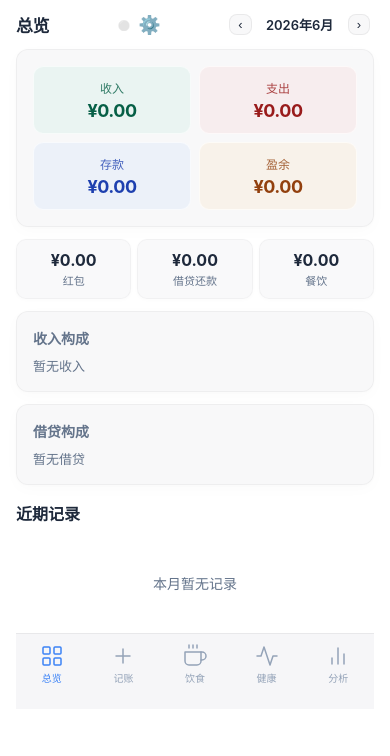
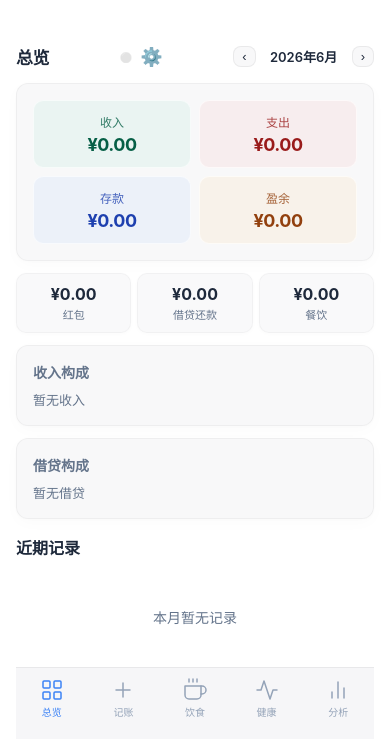
Before and after one commit to guqin88/-, a website: page index.html in a window 390 px wide. Drawn offline with Linux system fonts and the light colour scheme.

Commit message:
fix: CSS Grid 移动端布局 + 简化 JS 修复页面消失

```diff
--- a/css/app.css
+++ b/css/app.css
@@ -198,12 +198,14 @@ body{font-family:-apple-system,BlinkMacSystemFont,"SF Pro","PingFang SC","Helvet
 /* ============================================================ */
 /* Mobile: 全屏展示 */
 /* ============================================================ */
+
+/* ============================================================ */
+/* Mobile: CSS Grid 布局 - 可靠不重叠 */
+/* ============================================================ */
 @media (max-width: 768px) {
   body {
-    margin: 0;
-    padding: 0;
-    align-items: flex-start;
-    justify-content: flex-start;
+    align-items: stretch;
+    justify-content: stretch;
     min-height: 100dvh;
   }
   .phone-frame {
@@ -212,40 +214,34 @@ body{font-family:-apple-system,BlinkMacSystemFont,"SF Pro","PingFang SC","Helvet
     max-height: none !important;
     border-radius: 0 !important;
     box-shadow: none !important;
-    overflow: visible !important;
+    display: grid !important;
+    grid-template-rows: auto 1fr auto;
+    overflow: hidden !important;
   }
   .dynamic-island {
     display: none !important;
   }
   .app-header {
-    position: static !important;
-    top: 0 !important;
+    position: relative !important;
+    top: auto !important;
     padding-top: max(12px, env(safe-area-inset-top, 12px));
-    padding-bottom: 8px;
+    padding-bottom: 6px;
     z-index: auto !important;
     flex-shrink: 0;
   }
   .app-content {
-    flex: 1;
-    min-height: 0;
+    position: relative !important;
     overflow-y: auto;
     -webkit-overflow-scrolling: touch;
-    padding: 8px 16px 140px;
+    padding: 8px 16px 120px;
+    min-height: 0;
   }
   .bottom-tabs {
-    position: static !important;
+    position: relative !important;
     bottom: auto !important;
+    z-index: auto !important;
     flex-shrink: 0;
-    padding: 6px 0 calc(20px + env(safe-area-inset-bottom, 0px));
-    z-index: auto !important;
-  }
-  .month-selector {
-    padding-right: 4px;
-  }
-  .voice-fab {
-    position: sticky;
-    bottom: 12px;
-    z-index: 50;
+    padding: 6px 0 calc(16px + env(safe-area-inset-bottom, 0px));
   }
   .app-header h1 {
     font-size: 17px;
@@ -257,9 +253,9 @@ body{font-family:-apple-system,BlinkMacSystemFont,"SF Pro","PingFang SC","Helvet
     font-size: 13px;
     padding: 2px 8px;
   }
-  .app-header {
-    padding-top: max(12px, env(safe-area-inset-top, 12px));
-    padding-bottom: 4px;
-  }
+  .voice-fab {
+    position: sticky;
+    bottom: 12px;
+    z-index: 50;
   }
 }
--- a/index.html
+++ b/index.html
@@ -9,7 +9,7 @@
 <link rel="manifest" href="manifest.json">
 <meta name="apple-mobile-web-app-capable" content="yes">
 <meta name="apple-mobile-web-app-status-bar-style" content="default">
-<script>(function(){var m=window.innerWidth<=768;if((window.Capacitor&&window.Capacitor.isNative)||m){document.documentElement.classList.add("native-app")}if(m){window.addEventListener("DOMContentLoaded",function(){var d=document.querySelector(".dynamic-island");if(d)d.style.display="none";var h=document.querySelector(".app-header");if(h){h.style.position="relative";h.style.top="0";h.style.zIndex="0";h.style.paddingTop="12px";h.style.paddingBottom="4px"}var c=document.querySelector(".app-content");if(c){c.style.position="relative";c.style.zIndex="1";c.style.paddingTop="8px"}})}})()</script>
+<script>if((window.Capacitor&&window.Capacitor.isNative)||window.innerWidth<=768){document.documentElement.classList.add("native-app")}</script>
 </head>
 <body>
 
--- a/www/css/app.css
+++ b/www/css/app.css
@@ -198,12 +198,14 @@ body{font-family:-apple-system,BlinkMacSystemFont,"SF Pro","PingFang SC","Helvet
 /* ============================================================ */
 /* Mobile: 全屏展示 */
 /* ============================================================ */
+
+/* ============================================================ */
+/* Mobile: CSS Grid 布局 - 可靠不重叠 */
+/* ============================================================ */
 @media (max-width: 768px) {
   body {
-    margin: 0;
-    padding: 0;
-    align-items: flex-start;
-    justify-content: flex-start;
+    align-items: stretch;
+    justify-content: stretch;
     min-height: 100dvh;
   }
   .phone-frame {
@@ -212,40 +214,34 @@ body{font-family:-apple-system,BlinkMacSystemFont,"SF Pro","PingFang SC","Helvet
     max-height: none !important;
     border-radius: 0 !important;
     box-shadow: none !important;
-    overflow: visible !important;
+    display: grid !important;
+    grid-template-rows: auto 1fr auto;
+    overflow: hidden !important;
   }
   .dynamic-island {
     display: none !important;
   }
   .app-header {
-    position: static !important;
-    top: 0 !important;
+    position: relative !important;
+    top: auto !important;
     padding-top: max(12px, env(safe-area-inset-top, 12px));
-    padding-bottom: 8px;
+    padding-bottom: 6px;
     z-index: auto !important;
     flex-shrink: 0;
   }
   .app-content {
-    flex: 1;
-    min-height: 0;
+    position: relative !important;
     overflow-y: auto;
     -webkit-overflow-scrolling: touch;
-    padding: 8px 16px 140px;
+    padding: 8px 16px 120px;
+    min-height: 0;
   }
   .bottom-tabs {
-    position: static !important;
+    position: relative !important;
     bottom: auto !important;
+    z-index: auto !important;
     flex-shrink: 0;
-    padding: 6px 0 calc(20px + env(safe-area-inset-bottom, 0px));
-    z-index: auto !important;
-  }
-  .month-selector {
-    padding-right: 4px;
-  }
-  .voice-fab {
-    position: sticky;
-    bottom: 12px;
-    z-index: 50;
+    padding: 6px 0 calc(16px + env(safe-area-inset-bottom, 0px));
   }
   .app-header h1 {
     font-size: 17px;
@@ -257,9 +253,9 @@ body{font-family:-apple-system,BlinkMacSystemFont,"SF Pro","PingFang SC","Helvet
     font-size: 13px;
     padding: 2px 8px;
   }
-  .app-header {
-    padding-top: max(12px, env(safe-area-inset-top, 12px));
-    padding-bottom: 4px;
-  }
+  .voice-fab {
+    position: sticky;
+    bottom: 12px;
+    z-index: 50;
   }
 }
```
Also changed, not shown: www/index.html (+1 -1 lines).
